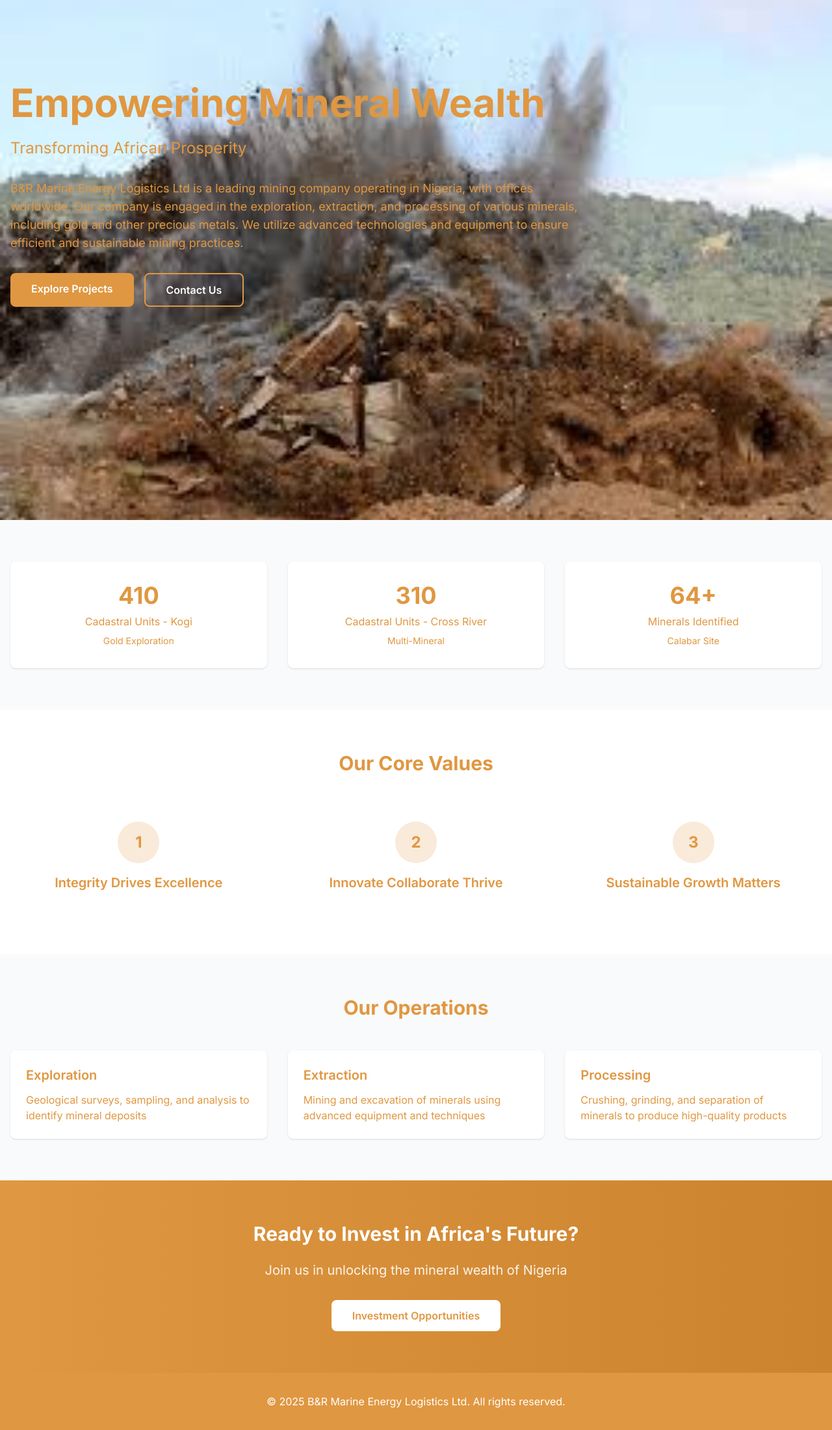
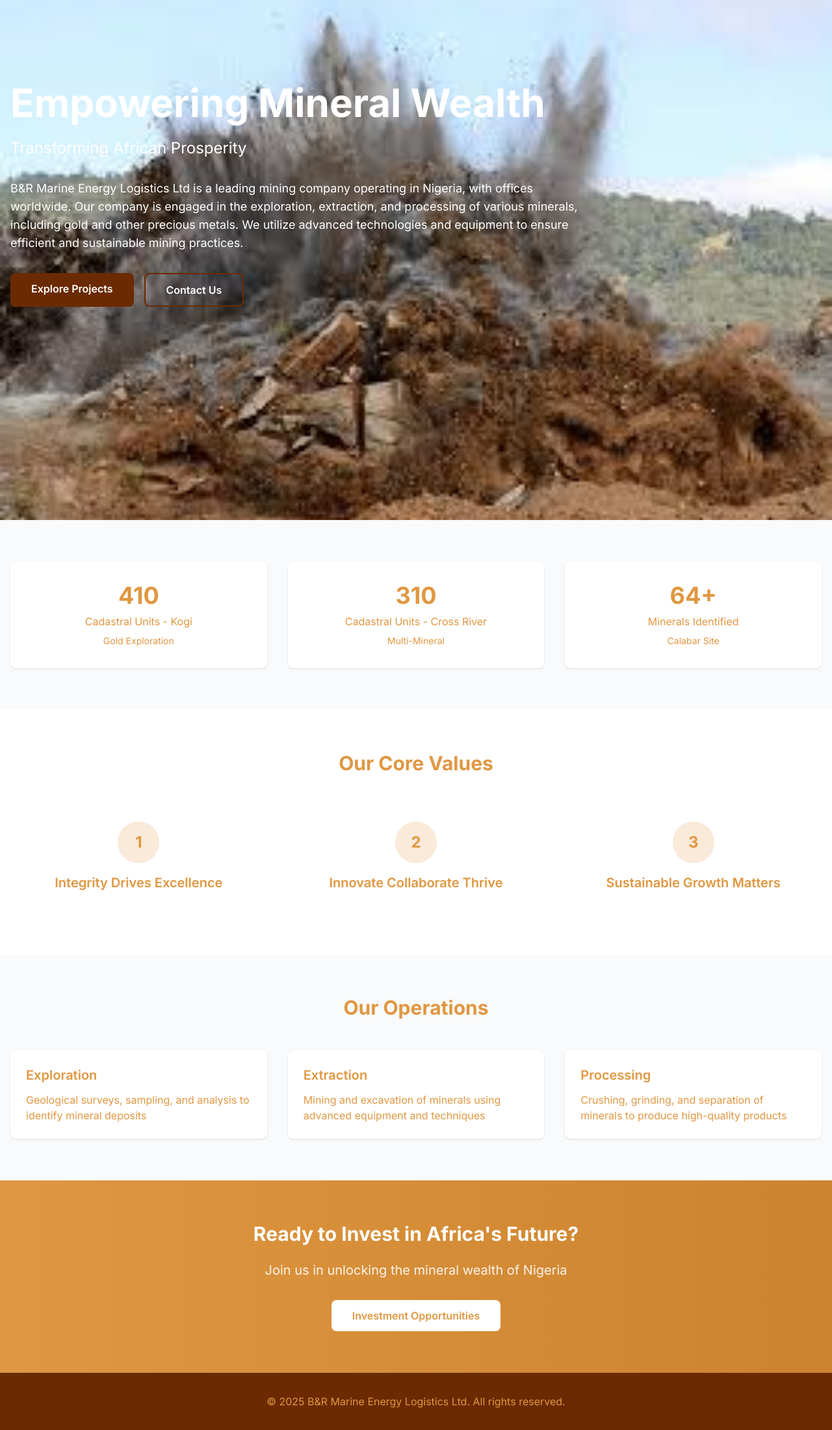
Before and after one commit to AntipasBen23/MARINE, a Next.js app: page / in a window 1280 px wide. Shown: the whole page at 65% size. Built offline with nearby package versions, Linux system fonts and the light colour scheme.

Commit message:
switched colour blockk 6

```diff
--- a/src/app/page.tsx
+++ b/src/app/page.tsx
@@ -21,27 +21,27 @@ export default function Home() {
 
         <div className="container mx-auto px-4 py-24 md:py-32 relative z-10">
           <div className="max-w-4xl">
-            <h1 className="text-4xl md:text-6xl font-bold mb-6" style={{ color: 'rgb(224, 151, 65)' }}>
+            <h1 className="text-4xl md:text-6xl font-bold mb-6 text-white">
               {companyInfo.mission}
             </h1>
-            <p className="text-xl md:text-2xl mb-8" style={{ color: 'rgb(224, 151, 65)' }}>
+            <p className="text-xl md:text-2xl mb-8 text-white">
               {companyInfo.vision}
             </p>
-            <p className="text-lg mb-8" style={{ color: 'rgb(224, 151, 65)' }}>
+            <p className="text-lg mb-8 text-white">
               {companyInfo.overview}
             </p>
             <div className="flex flex-wrap gap-4">
               <a
                 href="#projects"
                 className="px-8 py-3 rounded-lg font-semibold transition hover:opacity-90"
-                style={{ backgroundColor: 'rgb(224, 151, 65)', color: 'white' }}
+                style={{ backgroundColor: 'rgb(107, 42, 0)', color: 'white' }}
               >
                 Explore Projects
               </a>
               <a
                 href="#contact"
                 className="border-2 text-white px-8 py-3 rounded-lg font-semibold hover:bg-white/20 transition"
-                style={{ borderColor: 'rgb(224, 151, 65)' }}
+                style={{ borderColor: 'rgb(107, 42, 0)' }}
               >
                 Contact Us
               </a>
@@ -131,9 +131,9 @@ export default function Home() {
       </section>
 
       {/* Footer */}
-      <footer className="py-8" style={{ backgroundColor: 'rgb(224, 151, 65)' }}>
+      <footer className="py-8" style={{ backgroundColor: 'rgb(107, 42, 0)' }}>
         <div className="container mx-auto px-4 text-center">
-          <p className="text-white">
+          <p style={{ color: 'rgb(224, 151, 65)' }}>
             © 2025 B&R Marine Energy Logistics Ltd. All rights reserved.
           </p>
         </div>
```
